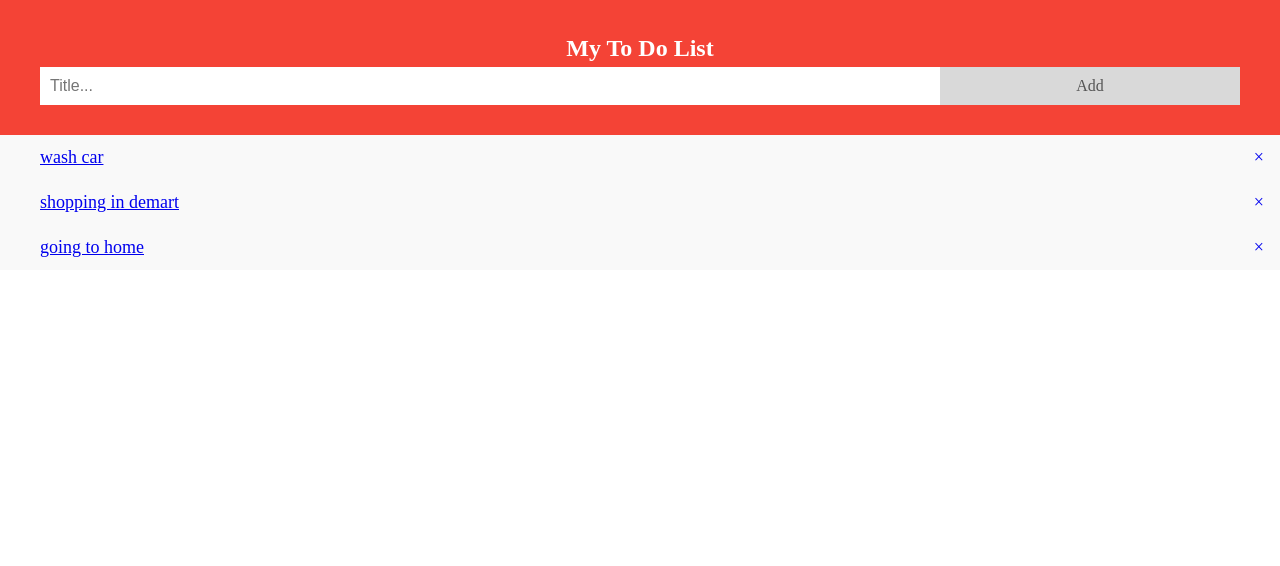
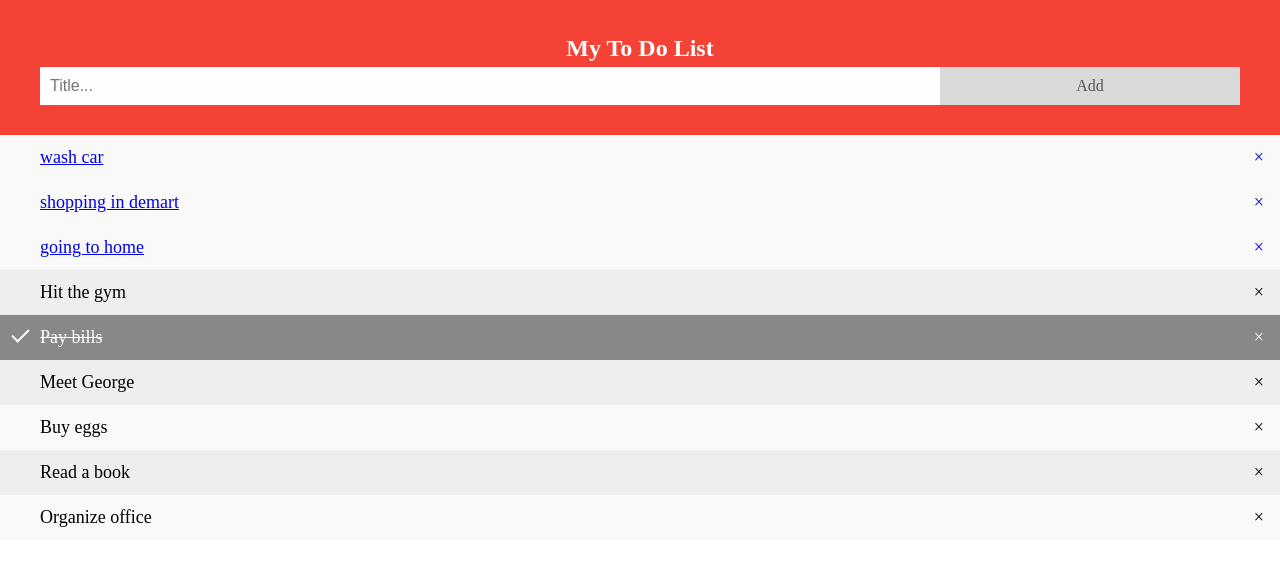
Before and after one commit to venkatesh-Y954/Todo, a Django app: page / in a window 1280 px wide. Shown: the top 566 px of the page. Run offline with Django 3.2, Linux system fonts and the light colour scheme; data comes from the database, SQL or seed files in the repository.

Commit message:
list items

```diff
--- a/todolist/templates/todolist/index.html
+++ b/todolist/templates/todolist/index.html
@@ -141,6 +141,12 @@ input {
       <a href="#"><li>{{todolist.text}}</li></a>
       {% endif %}
       {% endfor %}
+  <li>Hit the gym</li>
+  <li class="checked">Pay bills</li>
+  <li>Meet George</li>
+  <li>Buy eggs</li>
+  <li>Read a book</li>
+  <li>Organize office</li>
 
 </ul>
 
```
